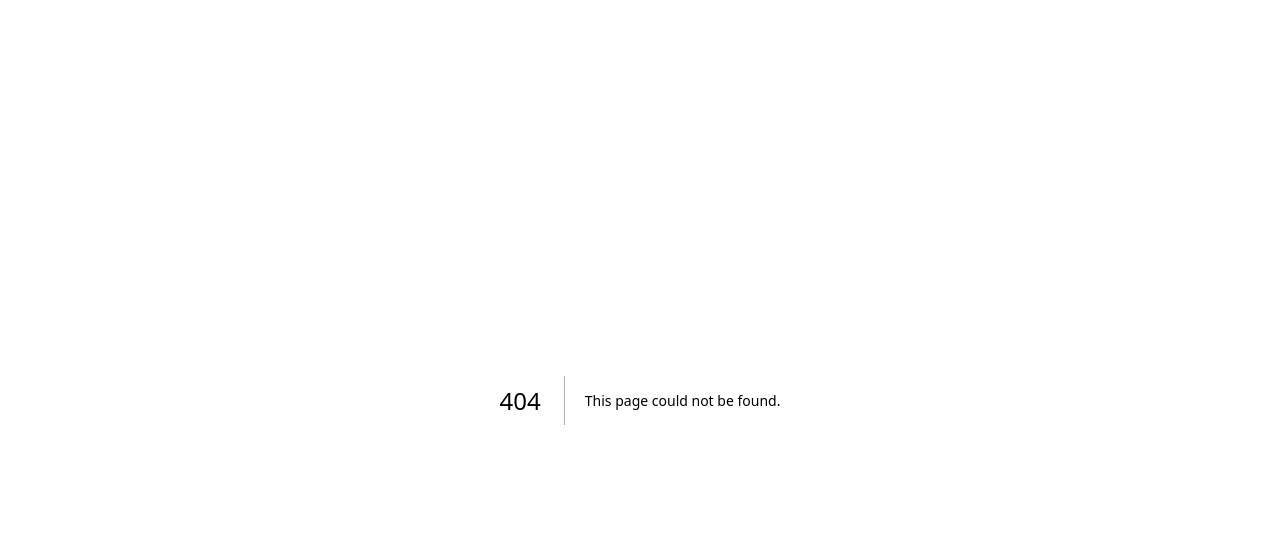
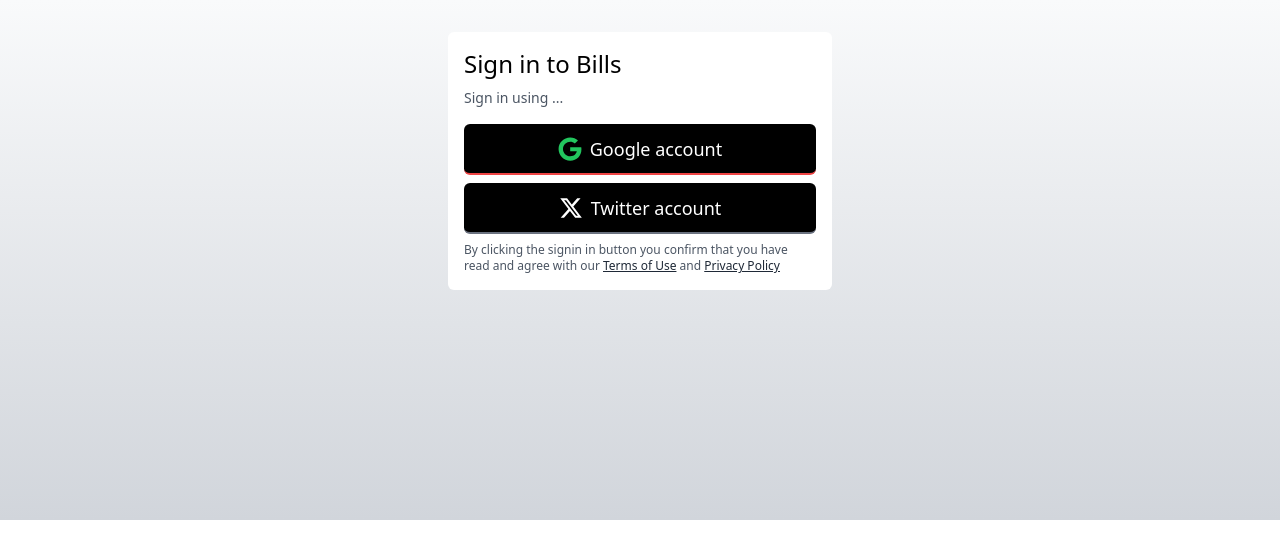
Before and after one commit to earlycodetech/bills, a Next.js app: page /auth/signin in a window 1280 px wide. Before the commit this address had no page. Shown: the top 558 px of the page. Built offline with nearby package versions, Linux system fonts and the light colour scheme.

Commit message:
sign in page ui design

```diff
--- /dev/null
+++ b/app/auth/signin/page.js
@@ -0,0 +1,31 @@
+import Link from "next/link";
+import { FaGoogle } from "react-icons/fa";
+import { FaXTwitter } from "react-icons/fa6";
+
+export default function Auth () {
+    return (
+        <main className="min-h-[520px] flex justify-center bg-gradient-to-b from-gray-50 to-gray-300 py-8 px-2">
+            <article>
+                <div className="w-full md:w-[24em] rounded-md bg-white p-4">
+                    <h1 className="text-2xl mb-2">Sign in to Bills</h1>
+                    <p className="text-sm text-gray-600 mb-4">Sign in using ...</p>
+
+                    <form className="mb-2">
+                        <button className="w-full h-[3.2em] flex justify-center items-center gap-2 border-b-2 border-red-500 bg-black rounded-md">
+                            <FaGoogle className="text-green-500 text-2xl"/>
+                            <span className="text-white text-lg">Google account</span>
+                        </button>
+                    </form>
+                    <form className="mb-2">
+                        <button className="w-full h-[3.2em] flex justify-center items-center gap-2 border-b-2 border-gray-500 bg-black rounded-md">
+                            <FaXTwitter className="text-white text-2xl"/>
+                            <span className="text-white text-lg">Twitter account</span>
+                        </button>
+                    </form>
+
+                    <p className="text-gray-600 text-xs">By clicking the signin in button you confirm that you have read and agree with our <Link href="#" className="text-gray-800 underline">Terms of Use</Link> and <Link href="#" className="text-gray-800 underline">Privacy Policy</Link></p>
+                </div>
+            </article>
+        </main>
+    )
+}
```
